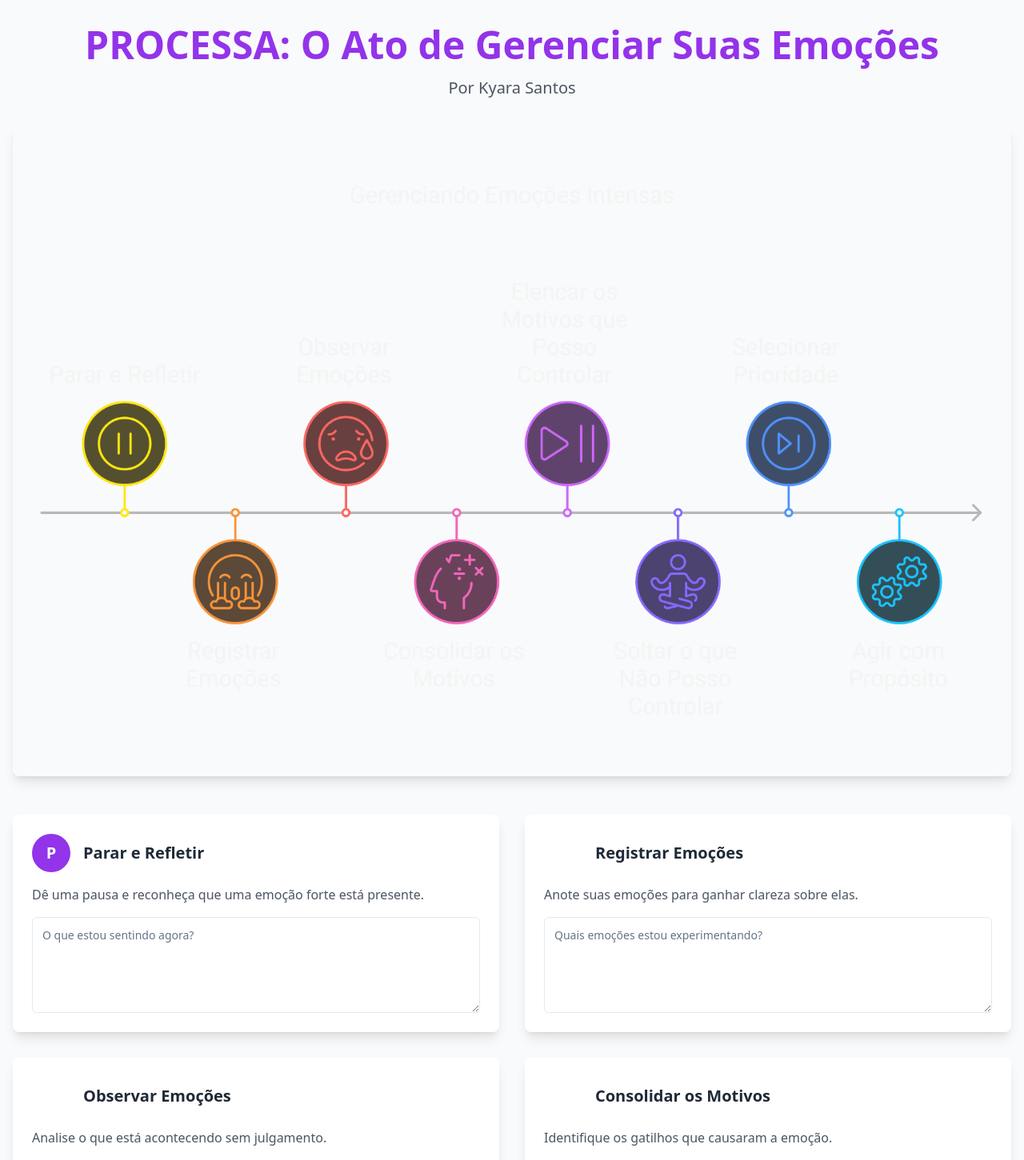
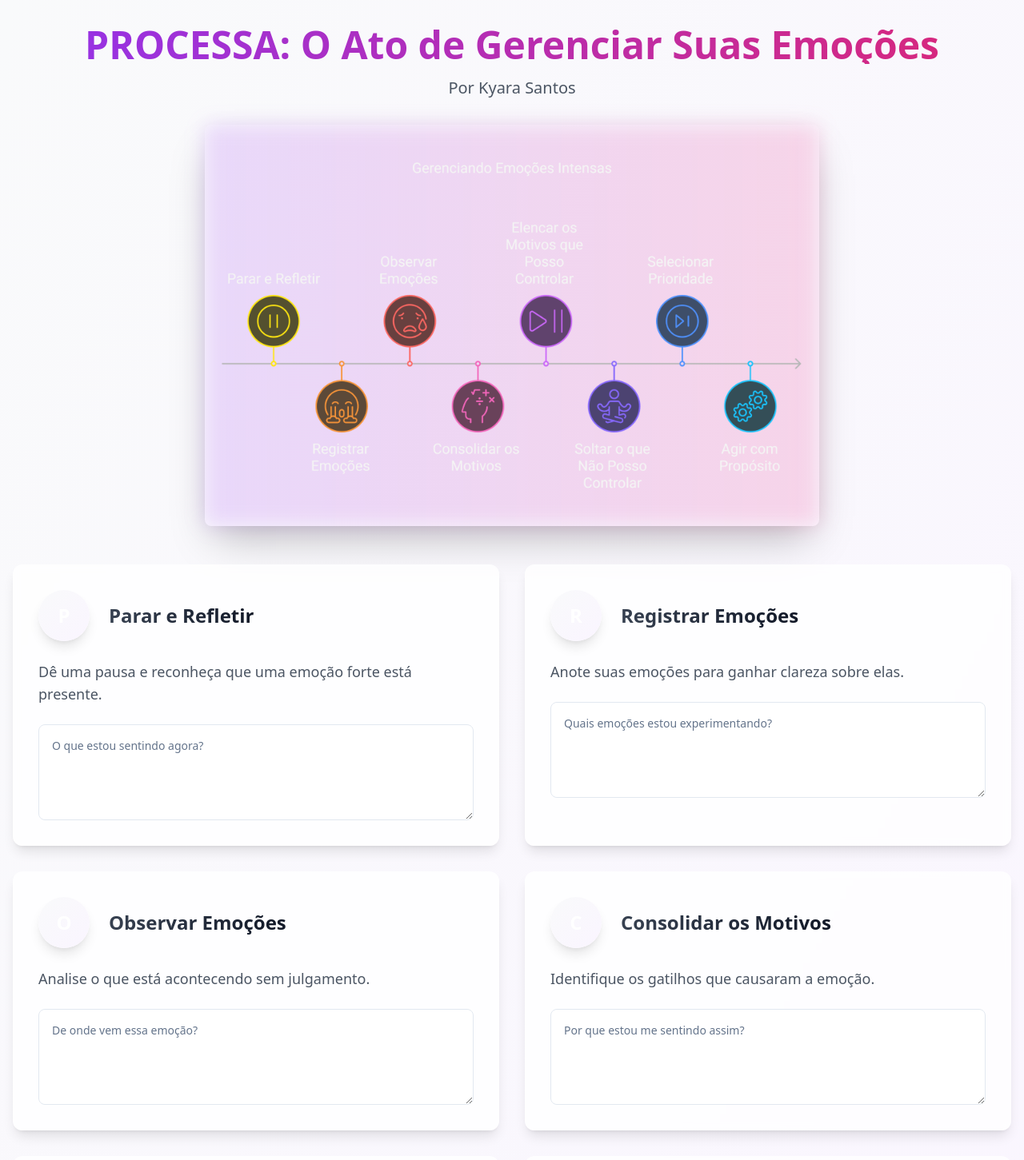
Before and after one commit to arinelson/processa-emocoes-36, a React (Vite) app: page / in a window 1280 px wide. Shown: the top 1451 px of the page at 80% size. Built offline with nearby package versions, Linux system fonts and the light colour scheme.

Commit message:
Enhance UI with visual improvements
Implement visual enhancements including background contrast, improved initials, gradients, animations, modern typography, and glassmorphism effects.

```diff
--- a/src/pages/Index.tsx
+++ b/src/pages/Index.tsx
@@ -81,38 +81,47 @@ const Index = () => {
   };
 
   return (
-    <div className="min-h-screen bg-gray-50">
+    <div className="min-h-screen bg-gradient-to-br from-gray-50 to-purple-50">
       <div className="container mx-auto px-4 py-8" id="processa-content">
         <header className="text-center mb-12">
-          <h1 className="text-4xl md:text-5xl font-bold text-purple-600 mb-4">
+          <h1 className="text-4xl md:text-5xl font-bold bg-clip-text text-transparent bg-gradient-to-r from-purple-600 to-pink-600 mb-4">
             PROCESSA: O Ato de Gerenciar Suas Emoções
           </h1>
           <p className="text-xl text-gray-600 mb-8">Por Kyara Santos</p>
-          <img
-            src="/lovable-uploads/52375afd-7206-498b-b304-e923239e96ad.png"
-            alt="Gerenciando Emoções Intensas"
-            className="mx-auto max-w-full h-auto rounded-lg shadow-lg mb-12"
-          />
+          <div className="relative w-full max-w-3xl mx-auto mb-12">
+            <div className="absolute inset-0 bg-gradient-to-r from-purple-500/20 to-pink-500/20 rounded-lg blur-md"></div>
+            <img
+              src="/lovable-uploads/52375afd-7206-498b-b304-e923239e96ad.png"
+              alt="Gerenciando Emoções Intensas"
+              className="relative rounded-lg shadow-2xl w-full h-auto object-cover transform transition-transform duration-700 hover:scale-[1.01]"
+            />
+          </div>
         </header>
 
         <div className="grid grid-cols-1 md:grid-cols-2 gap-8">
           {steps.map((step, index) => (
             <div
               key={index}
-              className="bg-white rounded-lg shadow-lg p-6 transition-transform duration-300 hover:scale-[1.02]"
+              className="backdrop-blur-sm bg-white/80 rounded-xl shadow-lg p-8 transition-all duration-300 hover:shadow-xl hover:scale-[1.02]"
+              style={{
+                animation: `fadeIn 0.5s ease-out ${index * 0.1}s forwards`,
+                opacity: 0,
+              }}
             >
-              <div className="flex items-center gap-4 mb-4">
+              <div className="flex items-center gap-6 mb-6">
                 <span
-                  className={`w-12 h-12 flex items-center justify-center rounded-full text-white font-bold text-xl bg-${step.color}-600`}
+                  className={`w-16 h-16 flex items-center justify-center rounded-full text-white font-bold text-2xl bg-gradient-to-br from-${step.color}-500 to-${step.color}-600 shadow-lg transform transition-transform duration-300 hover:scale-110`}
                 >
                   {step.letter}
                 </span>
-                <h2 className="text-xl font-semibold text-gray-800">{step.title}</h2>
+                <h2 className="text-2xl font-semibold bg-clip-text text-transparent bg-gradient-to-r from-gray-700 to-gray-900">
+                  {step.title}
+                </h2>
               </div>
-              <p className="text-gray-600 mb-4">{step.description}</p>
+              <p className="text-gray-600 mb-6 text-lg">{step.description}</p>
               <Textarea
                 placeholder={step.placeholder}
-                className="w-full min-h-[120px] p-3 border rounded-md focus:ring-2 focus:ring-purple-500 focus:border-transparent"
+                className="w-full min-h-[120px] p-4 border rounded-lg focus:ring-2 focus:ring-purple-500 focus:border-transparent bg-white/50 backdrop-blur-sm transition-all duration-300"
                 value={reflections[step.title] || ""}
                 onChange={(e) => setReflections({ ...reflections, [step.title]: e.target.value })}
               />
@@ -120,15 +129,28 @@ const Index = () => {
           ))}
         </div>
 
-        <div className="text-center mt-12">
+        <div className="text-center mt-16">
           <Button
             onClick={handleDownload}
-            className="bg-purple-600 hover:bg-purple-700 text-white px-8 py-4 rounded-lg font-semibold transition-transform duration-300 hover:scale-105"
+            className="bg-gradient-to-r from-purple-600 to-pink-600 text-white px-10 py-6 rounded-xl font-semibold text-lg transition-all duration-300 hover:shadow-lg hover:scale-105 hover:from-purple-700 hover:to-pink-700"
           >
             Baixar Minha Reflexão
           </Button>
         </div>
       </div>
+
+      <style jsx global>{`
+        @keyframes fadeIn {
+          from {
+            opacity: 0;
+            transform: translateY(20px);
+          }
+          to {
+            opacity: 1;
+            transform: translateY(0);
+          }
+        }
+      `}</style>
     </div>
   );
 };
```
